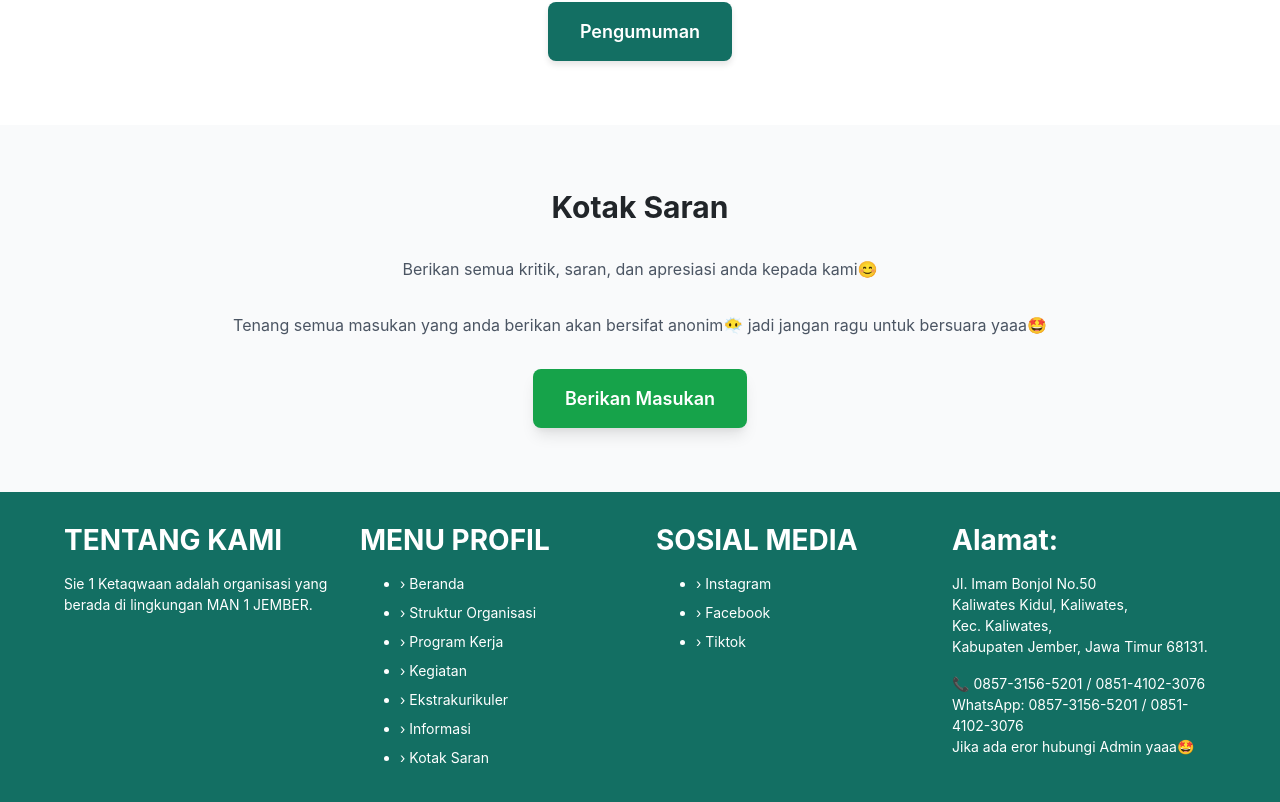
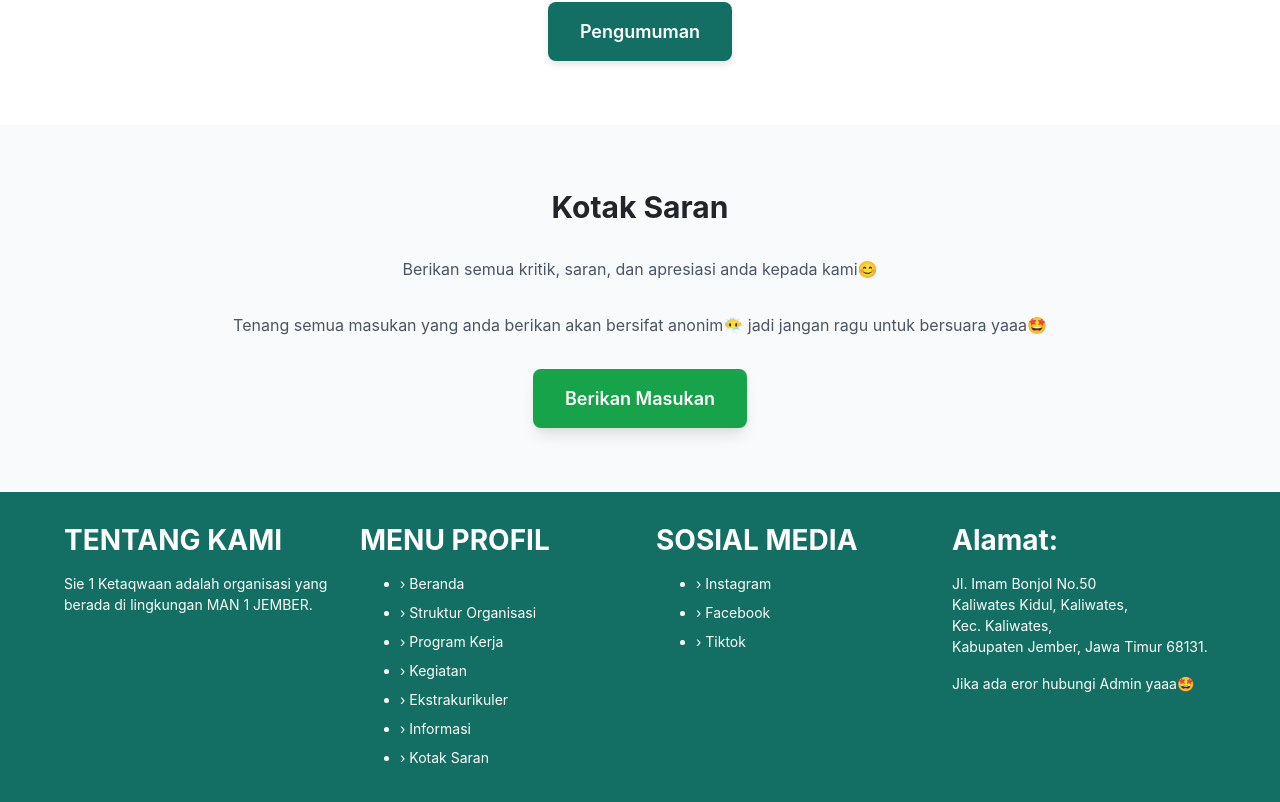
Before and after one commit to Codecztron/Test-0desain-baru, a React (Create React App) app: page / in a window 1280 px wide. Shown: the part 5411-6213 px from the top of the page. Built offline with nearby package versions, Linux system fonts and the light colour scheme.

Commit message:
Remove redundant contact info from footer

```diff
--- a/src/components/Footer.js
+++ b/src/components/Footer.js
@@ -84,11 +84,7 @@ function Footer() {
             <br />
             Kabupaten Jember, Jawa Timur 68131.
           </p>
-          <p className="footer-contact">
-            📞 0857-3156-5201 / 0851-4102-3076 <br />
-            WhatsApp: 0857-3156-5201 / 0851-4102-3076 <br />
-            Jika ada eror hubungi Admin yaaa🤩
-          </p>
+          <p className="footer-contact">Jika ada eror hubungi Admin yaaa🤩</p>
         </div>
       </div>
     </footer>
```
